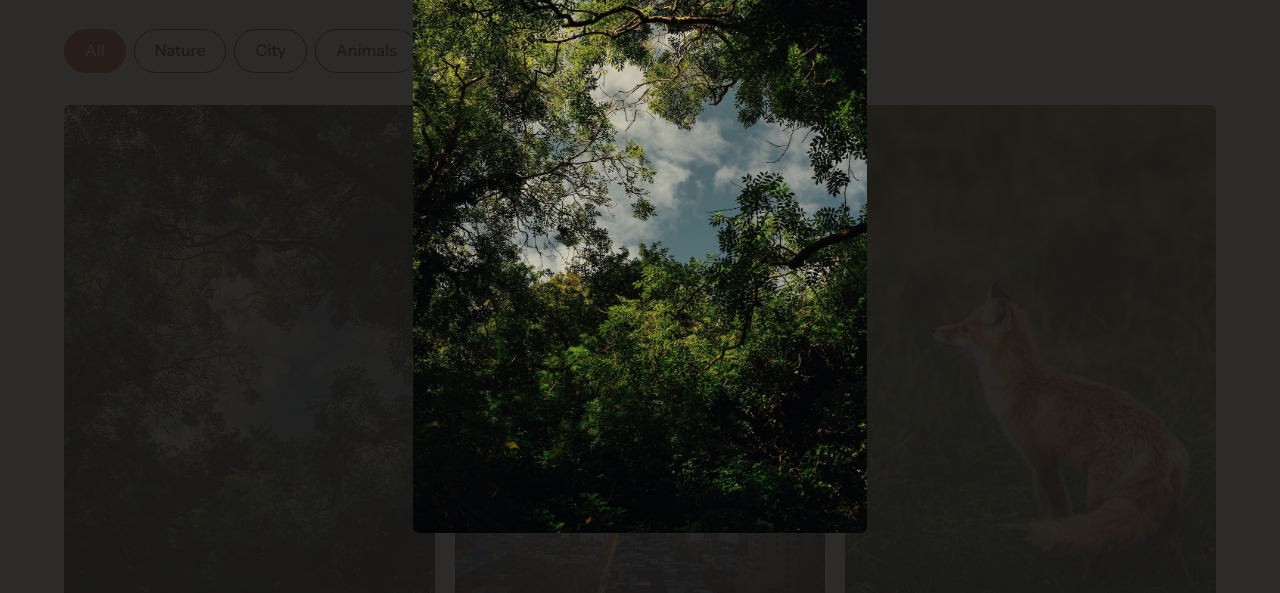
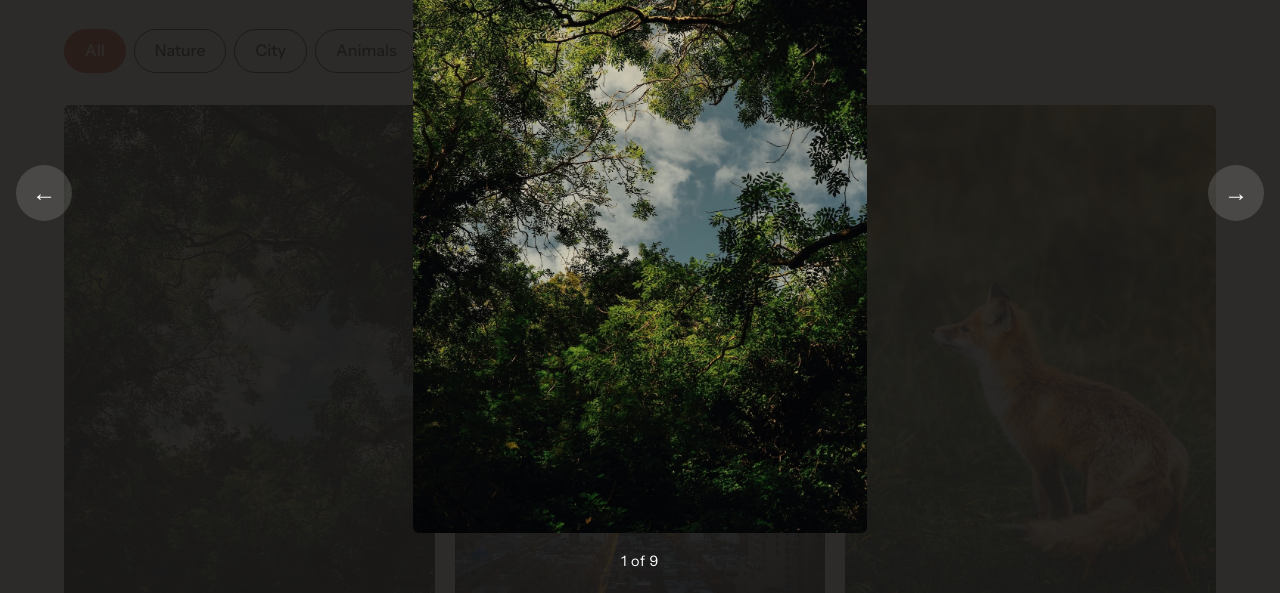
Before and after one commit to muby65/CodeAlpha_ImageGallery, a plain HTML site: page index.html in a window 1280 px wide. Both pictures are taken after a click on the button 249 px from the left and 589 px from the top of the page. Shown: the part 207-800 px from the top of the page. Drawn offline with nearby package versions, Linux system fonts and the light colour scheme.

Commit message:
Add lightbox navigation, arrow keys and counter

```diff
--- a/css/style.css
+++ b/css/style.css
@@ -216,6 +216,43 @@ body:has(.lightbox[open]) {
   overflow: hidden;
 }
 
+.lightbox__nav {
+  position: absolute;
+  top: 50%;
+  transform: translateY(-50%);
+  width: 3.5rem;
+  height: 3.5rem;
+  border: none;
+  border-radius: 50%;
+  background: rgba(255, 255, 255, 0.14);
+  color: #fff;
+  font-size: 1.5rem;
+  cursor: pointer;
+  transition: background var(--transition);
+}
+
+.lightbox__nav:hover {
+  background: var(--accent);
+}
+
+.lightbox__nav--prev {
+  left: 1rem;
+}
+
+.lightbox__nav--next {
+  right: 1rem;
+}
+
+.lightbox__counter {
+  position: absolute;
+  bottom: 1.25rem;
+  left: 50%;
+  transform: translateX(-50%);
+  color: #fff;
+  font-size: 0.9rem;
+  letter-spacing: 0.05em;
+}
+
 /* ---------- Respect users who prefer less motion ---------- */
 @media (prefers-reduced-motion: reduce) {
   * {
--- a/index.html
+++ b/index.html
@@ -58,7 +58,10 @@
 
   <dialog class="lightbox" id="lightbox" aria-label="Image viewer">
   <button class="lightbox__close" id="lightbox-close" aria-label="Close image viewer">&times;</button>
+  <button class="lightbox__nav lightbox__nav--prev" id="lightbox-prev" aria-label="Previous image">&#8592;</button>
   <img class="lightbox__img" id="lightbox-img" src="" alt="" />
+  <button class="lightbox__nav lightbox__nav--next" id="lightbox-next" aria-label="Next image">&#8594;</button>
+  <p class="lightbox__counter" id="lightbox-counter" aria-live="polite"></p>
   </dialog>
 
   <script src="js/script.js" defer></script>
--- a/js/script.js
+++ b/js/script.js
@@ -1,33 +1,64 @@
-// ---------- Grab the elements we need ----------
+// ---------- Elements ----------
 const gallery = document.getElementById("gallery");
 const lightbox = document.getElementById("lightbox");
 const lightboxImg = document.getElementById("lightbox-img");
 const closeBtn = document.getElementById("lightbox-close");
+const prevBtn = document.getElementById("lightbox-prev");
+const nextBtn = document.getElementById("lightbox-next");
+const counter = document.getElementById("lightbox-counter");
 
-// ---------- Open: copy the clicked photo into the dialog ----------
-function openLightbox(thumb) {
+// ---------- State: which photo is showing ----------
+let currentIndex = 0;
+
+// Only the photos currently shown (filters will hide some later)
+function getVisibleItems() {
+  return [...gallery.querySelectorAll(".gallery__item:not([hidden])")];
+}
+
+// ---------- Show the photo at a given position ----------
+function showImage(index) {
+  const items = getVisibleItems();
+
+  // Wrap around: after the last comes the first, and the reverse
+  currentIndex = (index + items.length) % items.length;
+
+  const thumb = items[currentIndex].querySelector("img");
   lightboxImg.src = thumb.src;
   lightboxImg.alt = thumb.alt;
-  lightbox.showModal(); // opens as a modal: backdrop + focus trap
+  counter.textContent = `${currentIndex + 1} of ${items.length}`;
 }
 
-// ---------- Close ----------
-function closeLightbox() {
-  lightbox.close(); // focus returns to the thumbnail automatically
+// ---------- Open and close ----------
+function openLightbox(item) {
+  showImage(getVisibleItems().indexOf(item));
+  lightbox.showModal();
 }
 
+function closeLightbox() {
+  lightbox.close();
+}
+
+const showNext = () => showImage(currentIndex + 1);
+const showPrev = () => showImage(currentIndex - 1);
+
 // ---------- Events ----------
-// Event delegation: one listener on the gallery covers every image
 gallery.addEventListener("click", (event) => {
   const item = event.target.closest(".gallery__item");
-  if (!item) return; // click was on empty space, ignore it
-  openLightbox(item.querySelector("img"));
+  if (!item) return;
+  openLightbox(item);
 });
 
 closeBtn.addEventListener("click", closeLightbox);
+nextBtn.addEventListener("click", showNext);
+prevBtn.addEventListener("click", showPrev);
 
-// Clicking the dark area closes it. The dialog fills the screen, so
-// event.target is the dialog itself only when the empty area is clicked.
+// Clicking the dark area closes it
 lightbox.addEventListener("click", (event) => {
   if (event.target === lightbox) closeLightbox();
 });
+
+// Arrow keys browse (Escape is already handled by <dialog>)
+lightbox.addEventListener("keydown", (event) => {
+  if (event.key === "ArrowRight") showNext();
+  if (event.key === "ArrowLeft") showPrev();
+});
```
